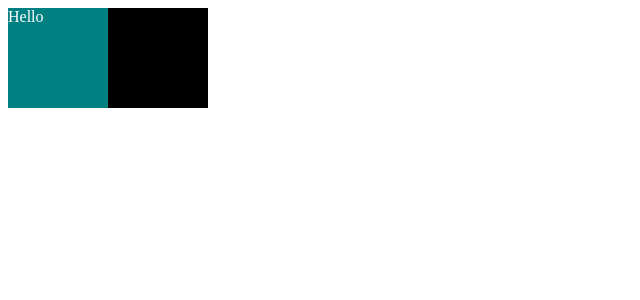
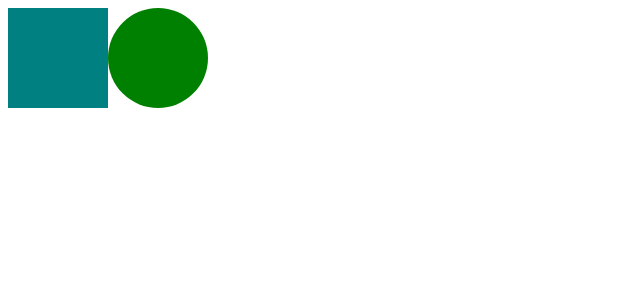
Before and after one commit to isjennifer/react-master, a React (Create React App) app: page / in a window 1280 px wide. Shown: the top 300 px of the page, without its empty margins (0-640 px from the left). Built offline with nearby package versions, Linux system fonts and the light colour scheme.

Commit message:
styled components 확장

```diff
--- a/src/App.js
+++ b/src/App.js
@@ -4,16 +4,14 @@ const Father = styled.div`
   display : flex;
 `;
 
-const BoxOne = styled.div`
-  background-Color : teal;
+const Box = styled.div`
+  background-Color : ${(props) => props.bgColor};
   width : 100px;
   height : 100px;
 `;
 
-const BoxTwo = styled.div`
-  background-Color : black;
-  width : 100px;
-  height : 100px;
+const Circle = styled(Box)`
+  border-radius : 50px;
 `;
 
 const Text = styled.span`
@@ -23,10 +21,8 @@ const Text = styled.span`
 function App() {
   return (
     <Father>
-      <BoxOne>
-        <Text>Hello</Text>
-      </BoxOne>
-      <BoxTwo />
+      <Box bgColor="teal" />
+      <Circle bgColor="green" />
     </Father>
   );
 }
```
